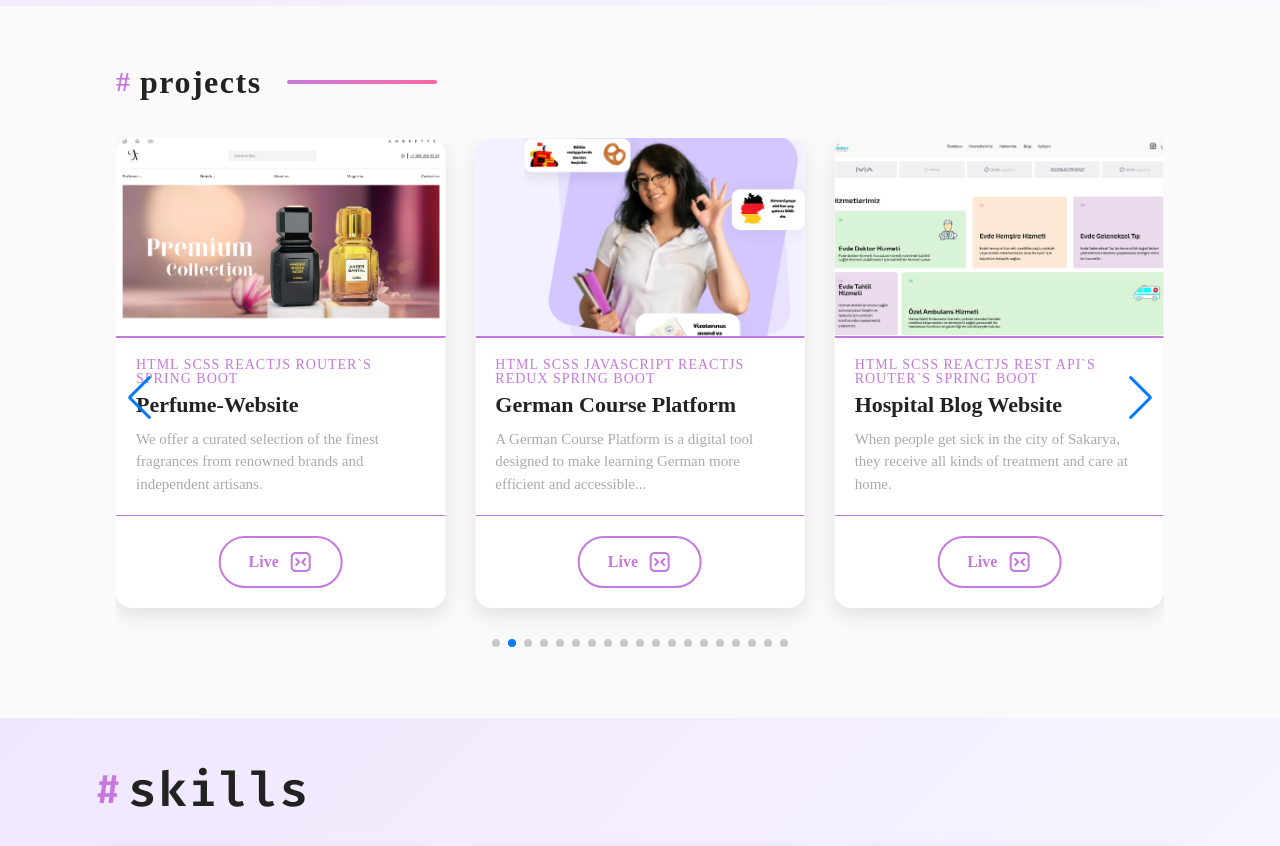
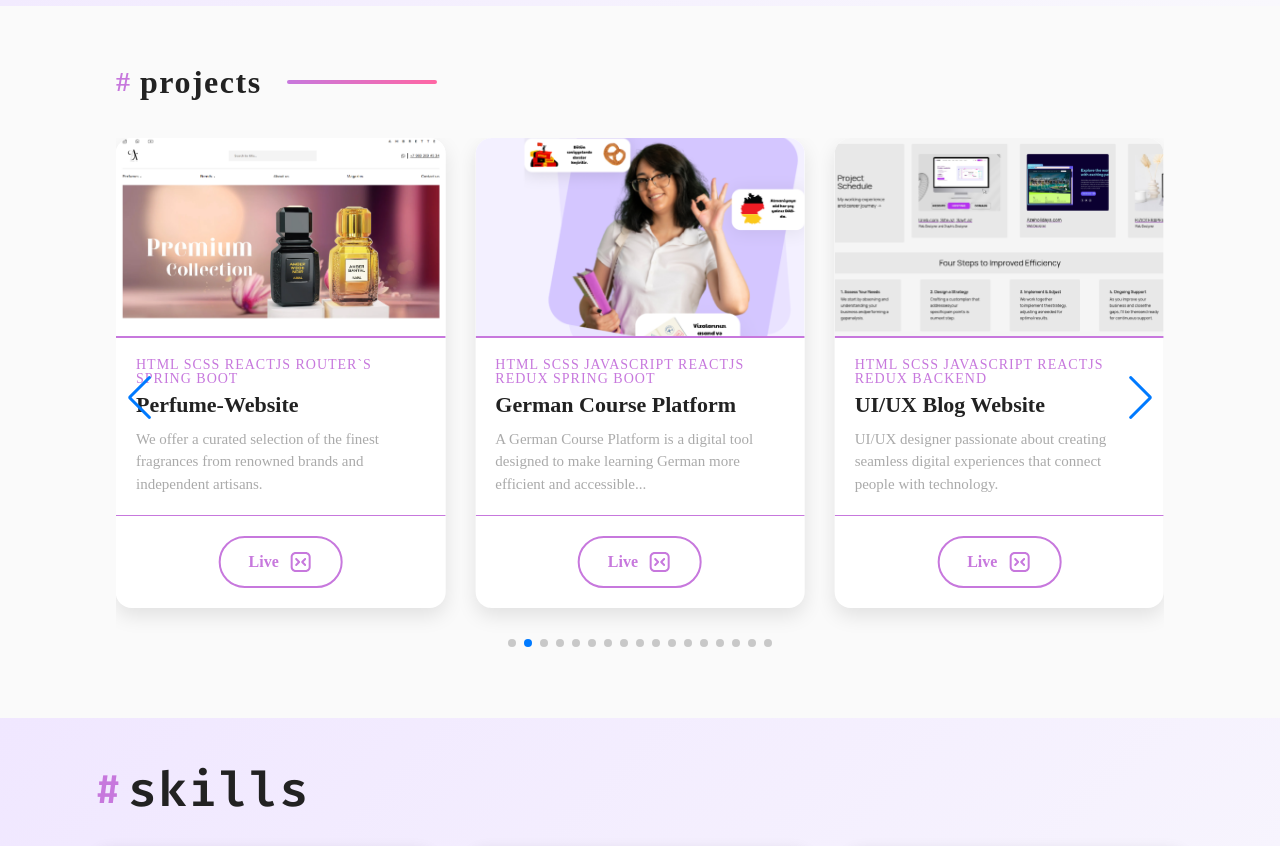
Before and after one commit to BlackM1rr0R/myportfolio, a React (Create React App) app: page / in a window 1280 px wide. Shown: the part 560-1406 px from the top of the page. Built offline with nearby package versions, Linux system fonts and the light colour scheme.

Commit message:
Finish with optimization

```diff
--- a/src/components/projects/index.jsx
+++ b/src/components/projects/index.jsx
@@ -2,26 +2,17 @@ import React from "react";
 import { motion } from "framer-motion";
 import styles from "./index.module.css";
 import Wrapper from "../UI/wrapper";
-import { LiveIcon, RightArrowIcon } from "../../icons/";
+import { LiveIcon } from "../../icons/";
 import { Link } from "react-router-dom";
 import { Swiper, SwiperSlide } from "swiper/react";
 import { Navigation, Pagination, A11y, Autoplay } from "swiper/modules";
 import "swiper/css";
 import "swiper/css/navigation";
 import "swiper/css/pagination";
-const containerVariants = {
-  hidden: {},
-  visible: {
-    transition: {
-      staggerChildren: 0.15,
-    },
-  },
-};
 
 const cardVariants = {
   hidden: { opacity: 0, y: 40, scale: 0.95 },
   visible: { opacity: 1, y: 0, scale: 1, transition: { duration: 0.6, ease: "easeOut" } },
-  hover: { scale: 1.05, boxShadow: "0 10px 20px rgba(199, 120, 221, 0.4)" },
 };
 
 const Projects = ({ data, darkMode, translations }) => {
@@ -35,27 +26,22 @@ const Projects = ({ data, darkMode, translations }) => {
                 <p>#</p>
                 <h2>{translations.projects}</h2>
               </div>
-              <div className={styles.line}>
-                <hr />
-              </div>
+              <div className={styles.line}><hr /></div>
             </div>
-
           </div>
 
           <Swiper
             modules={[Navigation, Pagination, A11y, Autoplay]}
             spaceBetween={30}
-            slidesPerView={1}
             navigation
             pagination={{ clickable: true }}
+            autoplay={{ delay: 5000, disableOnInteraction: false }}
+            preloadImages={false}
+            lazy={true}
             breakpoints={{
               640: { slidesPerView: 1 },
               768: { slidesPerView: 2 },
               1024: { slidesPerView: 3 },
-            }}
-            autoplay={{
-              delay: 2000,        // 3 saniyede bir geçiş
-              disableOnInteraction: false,  // kullanıcı kaydırsa bile devam etsin
             }}
             className={styles.swiperContainer}
           >
@@ -65,11 +51,16 @@ const Projects = ({ data, darkMode, translations }) => {
                   className={styles.card}
                   variants={cardVariants}
                   initial="hidden"
-                  animate="visible"
-                  whileHover="hover"
+                  whileInView="visible"
+                  viewport={{ once: true }}
                 >
                   <div className={styles.imageWrapper}>
-                    <img src={item.photo} alt={item.name} className={styles.img} />
+                    <img
+                     src={item.photo}
+                      className={`swiper-lazy ${styles.img}`}
+                      alt={item.name}
+                    />
+                    <div className="swiper-lazy-preloader"></div>
                   </div>
                   <div className={styles.content}>
                     <h3 className={styles.skills}>{item.skills}</h3>
@@ -85,11 +76,10 @@ const Projects = ({ data, darkMode, translations }) => {
               </SwiperSlide>
             ))}
           </Swiper>
-
         </div>
       </Wrapper>
     </section>
   );
 };
 
-export default Projects;
+export default React.memo(Projects);
--- a/src/components/projects/index.module.css
+++ b/src/components/projects/index.module.css
@@ -1,5 +1,4 @@
-@charset "UTF-8";
-/* Genel Reset */
+/* ==== Global Reset & Font ==== */
 * {
   margin: 0;
   padding: 0;
@@ -7,7 +6,7 @@
   font-family: "Fira Code", monospace;
 }
 
-/* Arka plan renkleri */
+/* ==== Background Themes ==== */
 .background {
   background-color: #121212;
   color: #ddd;
@@ -20,18 +19,20 @@
   padding: 60px 0;
 }
 
-/* Wrapper kontrol */
+/* ==== Wrapper Control ==== */
 .control {
   width: 100%;
   margin: 0 auto;
   padding: 0 20px;
 }
 
-/* Başlık ve link bölümü */
+/* ==== Header & Section Titles ==== */
 .headertexts {
   display: flex;
   justify-content: space-between;
   align-items: center;
+  flex-wrap: wrap;
+  gap: 20px;
   margin-bottom: 40px;
 }
 
@@ -40,7 +41,8 @@
   align-items: center;
   gap: 15px;
 }
-.div1 .texts {
+
+.texts {
   display: flex;
   flex-direction: row;
   align-items: center;
@@ -88,14 +90,14 @@
   fill: currentColor;
 }
 
-/* Projeler Grid */
+/* ==== Card Grid ==== */
 .maps {
   display: grid;
   grid-template-columns: repeat(auto-fit, minmax(320px, 1fr));
   gap: 30px;
 }
 
-/* Kart tasarımı */
+/* ==== Card Styling ==== */
 .card {
   background: var(--card-bg, #1f1f1f);
   border-radius: 16px;
@@ -104,18 +106,21 @@
   flex-direction: column;
   box-shadow: 0 8px 20px rgba(0, 0, 0, 0.3);
   cursor: pointer;
-  transition: box-shadow 0.3s ease;
   color: inherit;
+  transition: transform 0.3s ease, box-shadow 0.3s ease;
   margin-bottom: 50px;
 }
 
-/* Beyaz mod için kart arkaplanı */
 .whitebackground .card {
   --card-bg: #fff;
   box-shadow: 0 8px 20px rgba(0, 0, 0, 0.1);
 }
 
-/* Resim alanı */
+.card:hover .img {
+  transform: scale(1.1);
+}
+
+/* ==== Image Wrapper ==== */
 .imageWrapper {
   width: 100%;
   height: 200px;
@@ -131,11 +136,7 @@
   transition: transform 0.5s ease;
 }
 
-.card:hover .img {
-  transform: scale(1.1);
-}
-
-/* İçerik alanı */
+/* ==== Card Content ==== */
 .content {
   padding: 20px;
   flex-grow: 1;
@@ -167,7 +168,7 @@
   line-height: 1.5;
 }
 
-/* Canlı link alanı */
+/* ==== Live Link Button ==== */
 .liveLink {
   padding: 20px;
   text-align: center;
@@ -199,11 +200,10 @@
   fill: currentColor;
 }
 
-/* Responsive */
+/* ==== Responsive ==== */
 @media (max-width: 768px) {
   .headertexts {
     flex-direction: column;
-    gap: 20px;
   }
   .line hr {
     width: 100px;
--- a/src/components/projects/index.module.scss
+++ b/src/components/projects/index.module.scss
@@ -1,4 +1,4 @@
-/* Genel Reset */
+/* ==== Global Reset & Font ==== */
 * {
   margin: 0;
   padding: 0;
@@ -6,7 +6,7 @@
   font-family: "Fira Code", monospace;
 }
 
-/* Arka plan renkleri */
+/* ==== Background Themes ==== */
 .background {
   background-color: #121212;
   color: #ddd;
@@ -19,18 +19,20 @@
   padding: 60px 0;
 }
 
-/* Wrapper kontrol */
+/* ==== Wrapper Control ==== */
 .control {
   width: 100%;
   margin: 0 auto;
   padding: 0 20px;
 }
 
-/* Başlık ve link bölümü */
+/* ==== Header & Section Titles ==== */
 .headertexts {
   display: flex;
   justify-content: space-between;
   align-items: center;
+  flex-wrap: wrap;
+  gap: 20px;
   margin-bottom: 40px;
 }
 
@@ -38,12 +40,13 @@
   display: flex;
   align-items: center;
   gap: 15px;
-  .texts{
-    display: flex;
-    flex-direction: row;
-    align-items: center;
-    gap: 10px;
-  }
+}
+
+.texts {
+  display: flex;
+  flex-direction: row;
+  align-items: center;
+  gap: 10px;
 }
 
 .texts p {
@@ -87,34 +90,37 @@
   fill: currentColor;
 }
 
-/* Projeler Grid */
+/* ==== Card Grid ==== */
 .maps {
   display: grid;
   grid-template-columns: repeat(auto-fit, minmax(320px, 1fr));
   gap: 30px;
 }
 
-/* Kart tasarımı */
+/* ==== Card Styling ==== */
 .card {
   background: var(--card-bg, #1f1f1f);
   border-radius: 16px;
   overflow: hidden;
   display: flex;
   flex-direction: column;
-  box-shadow: 0 8px 20px rgba(0,0,0,0.3);
+  box-shadow: 0 8px 20px rgba(0, 0, 0, 0.3);
   cursor: pointer;
-  transition: box-shadow 0.3s ease;
   color: inherit;
+  transition: transform 0.3s ease, box-shadow 0.3s ease;
   margin-bottom: 50px;
 }
 
-/* Beyaz mod için kart arkaplanı */
 .whitebackground .card {
   --card-bg: #fff;
-  box-shadow: 0 8px 20px rgba(0,0,0,0.1);
+  box-shadow: 0 8px 20px rgba(0, 0, 0, 0.1);
 }
 
-/* Resim alanı */
+.card:hover .img {
+  transform: scale(1.1);
+}
+
+/* ==== Image Wrapper ==== */
 .imageWrapper {
   width: 100%;
   height: 200px;
@@ -129,11 +135,7 @@
   transition: transform 0.5s ease;
 }
 
-.card:hover .img {
-  transform: scale(1.1);
-}
-
-/* İçerik alanı */
+/* ==== Card Content ==== */
 .content {
   padding: 20px;
   flex-grow: 1;
@@ -165,7 +167,7 @@
   line-height: 1.5;
 }
 
-/* Canlı link alanı */
+/* ==== Live Link Button ==== */
 .liveLink {
   padding: 20px;
   text-align: center;
@@ -197,11 +199,10 @@
   fill: currentColor;
 }
 
-/* Responsive */
+/* ==== Responsive ==== */
 @media (max-width: 768px) {
   .headertexts {
     flex-direction: column;
-    gap: 20px;
   }
 
   .line hr {
--- a/src/pages/home/index.jsx
+++ b/src/pages/home/index.jsx
@@ -57,21 +57,6 @@ const Home = () => {
       name: "German Course Platform",
       link: "https://deutscheakademiebaku.az/",
       overview: translations[language].interview,
-    }, {
-        photo: `${Skalioz}`,
-        skills: "HTML SCSS REACTJS REST API`s Router`s SPRING BOOT",
-        name: "Hospital Blog Website",
-        overview:
-          "When people get sick in the city of Sakarya, they receive all kinds of treatment and care at home.",
-        link: "https://sakaryasaglik.vercel.app/",
-      },
-      {
-        photo: `${Perfume}`,
-        skills: "HTML SCSS JavaScript REACTJS REDUX BACKEND",
-        name: "Perfume Global Website",
-        link: "https://perfumenewwebsite.vercel.app/",
-        overview:
-          "We offer a curated selection of the finest fragrances from renowned brands and independent artisans.."
     },
     {
       photo: `${Fatima}`,
@@ -230,8 +215,7 @@ const Home = () => {
             <div className={styles.darkMode}>
               <button
                 onClick={handleDarkModeToggle}
-                className={`${styles.darkButton} ${
-                  dark ? styles.darkButton : styles.lightButton
+                className={`${styles.darkButton} ${dark ? styles.darkButton : styles.lightButton
                   }`}
               >
                 {dark
```
Also changed, not shown: 1 other file (tests, documents, lock files or other folders). Lines whose indentation alone changed are shown as unchanged.
